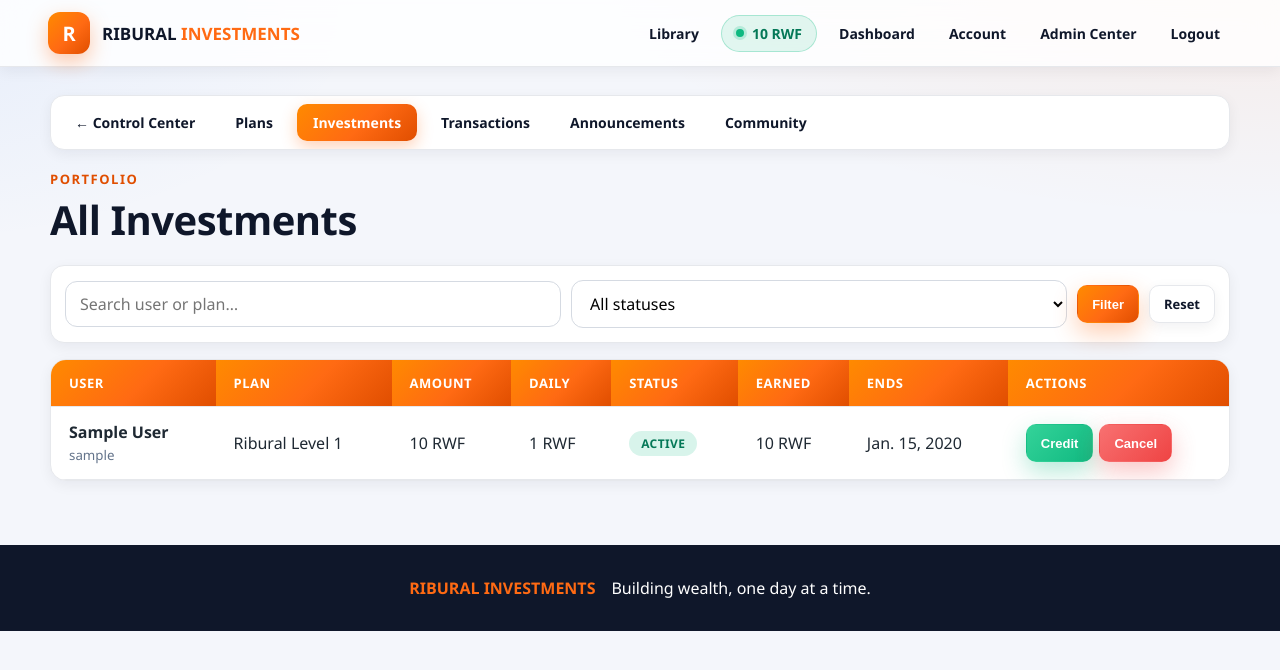
After one commit to Obed200/investmentplatform, a Django app: page /dashboard/admin/investments/ in a window 1280 px wide. The commit adds this page. Shown: the top 670 px of the page. Run offline with Django 5.2, Linux system fonts and the light colour scheme; a user stored in the database is signed in; data comes from the database, SQL or seed files in the repository; tables that the repository leaves empty hold one stand-in row (values such as "Sample post").

Commit message:
Build in-dashboard management pages (replace Django admin screens)
Add full management CRUD inside the Admin Center so staff never need the
Django admin:
- Plans: list, create, edit, enable/disable, delete (guarded when in use)
- Investments: filterable/paginated list with credit-earnings and cancel
- Transactions: filterable/paginated ledger (type, status, search)
- Announcements: list, create, edit, show/hide, delete
- Community & contact links: singleton editor

Includes a shared management tab nav, filter bars, pagination, row
actions, and matching styles. Admin Center shortcuts now point to these
internal pages instead of /admin/.

Co-Authored-By: Claude Opus 4.8 <noreply@anthropic.com>

```diff
--- a/dashboard/urls.py
+++ b/dashboard/urls.py
@@ -7,8 +7,35 @@ app_name = 'dashboard'
 urlpatterns = [
     path('', views.user_dashboard, name='user_dashboard'),
     path('admin/', views.admin_dashboard, name='admin_dashboard'),
+
+    # Approval actions
     path('admin/deposit/<int:pk>/approve/', views.approve_deposit, name='approve_deposit'),
     path('admin/deposit/<int:pk>/reject/', views.reject_deposit, name='reject_deposit'),
     path('admin/withdrawal/<int:pk>/approve/', views.approve_withdrawal, name='approve_withdrawal'),
     path('admin/withdrawal/<int:pk>/reject/', views.reject_withdrawal, name='reject_withdrawal'),
+
+    # Investment plans
+    path('admin/plans/', views.manage_plans, name='manage_plans'),
+    path('admin/plans/new/', views.plan_create, name='plan_create'),
+    path('admin/plans/<int:pk>/edit/', views.plan_edit, name='plan_edit'),
+    path('admin/plans/<int:pk>/delete/', views.plan_delete, name='plan_delete'),
+    path('admin/plans/<int:pk>/toggle/', views.plan_toggle, name='plan_toggle'),
+
+    # Investments
+    path('admin/investments/', views.manage_investments, name='manage_investments'),
+    path('admin/investments/<int:pk>/credit/', views.investment_credit, name='investment_credit'),
+    path('admin/investments/<int:pk>/cancel/', views.investment_cancel, name='investment_cancel'),
+
+    # Transactions
+    path('admin/transactions/', views.manage_transactions, name='manage_transactions'),
+
+    # Community links
+    path('admin/community/', views.manage_community, name='manage_community'),
+
+    # Announcements
+    path('admin/announcements/', views.manage_announcements, name='manage_announcements'),
+    path('admin/announcements/new/', views.announcement_create, name='announcement_create'),
+    path('admin/announcements/<int:pk>/edit/', views.announcement_edit, name='announcement_edit'),
+    path('admin/announcements/<int:pk>/delete/', views.announcement_delete, name='announcement_delete'),
+    path('admin/announcements/<int:pk>/toggle/', views.announcement_toggle, name='announcement_toggle'),
 ]
--- a/dashboard/views.py
+++ b/dashboard/views.py
@@ -1,16 +1,19 @@
 from django.contrib import messages
 from django.contrib.admin.views.decorators import staff_member_required
 from django.contrib.auth.decorators import login_required
-from django.db.models import Count, Sum
+from django.core.paginator import Paginator
+from django.db.models import Count, Q, Sum
 from django.shortcuts import get_object_or_404, redirect, render
 from django.utils import timezone
 from django.views.decorators.http import require_POST
 
 from accounts.models import Profile
 from core.models import Announcement, SiteSettings
-from investments.models import Investment
+from investments.models import Investment, InvestmentPlan
 from payments.models import Deposit, Withdrawal
 from transactions.models import Transaction
+
+from .forms import AnnouncementForm, InvestmentPlanForm, SiteSettingsForm
 
 
 @login_required
@@ -114,3 +117,196 @@ def reject_withdrawal(request, pk):
         withdrawal.reject(note)
         messages.error(request, f"Rejected {withdrawal.user.username}'s withdrawal.")
     return redirect("dashboard:admin_dashboard")
+
+
+# ==========================================================================
+# Management pages (in-dashboard CRUD, replacing the Django admin screens)
+# ==========================================================================
+
+# -------- Investment plans --------
+@staff_member_required
+def manage_plans(request):
+    plans = InvestmentPlan.objects.all()
+    return render(request, "dashboard/manage/plans.html", {"plans": plans, "section": "plans"})
+
+
+@staff_member_required
+def plan_create(request):
+    form = InvestmentPlanForm(request.POST or None)
+    if request.method == "POST" and form.is_valid():
+        plan = form.save()
+        messages.success(request, f"Plan '{plan.name}' created.")
+        return redirect("dashboard:manage_plans")
+    return render(request, "dashboard/manage/form.html", {
+        "form": form, "section": "plans", "title": "New investment plan",
+        "back_url": "dashboard:manage_plans",
+    })
+
+
+@staff_member_required
+def plan_edit(request, pk):
+    plan = get_object_or_404(InvestmentPlan, pk=pk)
+    form = InvestmentPlanForm(request.POST or None, instance=plan)
+    if request.method == "POST" and form.is_valid():
+        form.save()
+        messages.success(request, f"Plan '{plan.name}' updated.")
+        return redirect("dashboard:manage_plans")
+    return render(request, "dashboard/manage/form.html", {
+        "form": form, "section": "plans", "title": f"Edit {plan.name}",
+        "back_url": "dashboard:manage_plans", "delete_url": "dashboard:plan_delete", "object": plan,
+    })
+
+
+@staff_member_required
+@require_POST
+def plan_delete(request, pk):
+    plan = get_object_or_404(InvestmentPlan, pk=pk)
+    if plan.investments.exists() or plan.deposits.exists():
+        messages.error(request, f"Cannot delete '{plan.name}' — it has investments or deposits. Deactivate it instead.")
+    else:
+        name = plan.name
+        plan.delete()
+        messages.success(request, f"Plan '{name}' deleted.")
+    return redirect("dashboard:manage_plans")
+
+
+@staff_member_required
+@require_POST
+def plan_toggle(request, pk):
+    plan = get_object_or_404(InvestmentPlan, pk=pk)
+    plan.is_active = not plan.is_active
+    plan.save(update_fields=["is_active"])
+    messages.success(request, f"Plan '{plan.name}' is now {'active' if plan.is_active else 'inactive'}.")
+    return redirect("dashboard:manage_plans")
+
+
+# -------- Investments --------
+@staff_member_required
+def manage_investments(request):
+    investments = Investment.objects.select_related("user", "plan").all()
+    status = request.GET.get("status", "")
+    q = request.GET.get("q", "").strip()
+    if status:
+        investments = investments.filter(status=status)
+    if q:
+        investments = investments.filter(
+            Q(user__username__icontains=q) | Q(user__profile__full_name__icontains=q) | Q(plan__name__icontains=q)
+        )
+    page = Paginator(investments, 25).get_page(request.GET.get("page"))
+    return render(request, "dashboard/manage/investments.html", {
+        "page_obj": page, "section": "investments",
+        "status": status, "q": q, "status_choices": Investment.STATUS_CHOICES,
+    })
+
+
+@staff_member_required
+@require_POST
+def investment_credit(request, pk):
+    investment = get_object_or_404(Investment, pk=pk)
+    days = investment.credit_due_earnings()
+    messages.success(request, f"Credited {days} day(s) of earnings for {investment.user.username}.")
+    return redirect(request.META.get("HTTP_REFERER") or "dashboard:manage_investments")
+
+
+@staff_member_required
+@require_POST
+def investment_cancel(request, pk):
+    investment = get_object_or_404(Investment, pk=pk)
+    investment.status = Investment.CANCELLED
+    investment.save(update_fields=["status"])
+    messages.warning(request, f"Investment for {investment.user.username} cancelled.")
+    return redirect(request.META.get("HTTP_REFERER") or "dashboard:manage_investments")
+
+
+# -------- Transactions --------
+@staff_member_required
+def manage_transactions(request):
+    txns = Transaction.objects.select_related("user").all()
+    ttype = request.GET.get("type", "")
+    status = request.GET.get("status", "")
+    q = request.GET.get("q", "").strip()
+    if ttype:
+        txns = txns.filter(transaction_type=ttype)
+    if status:
+        txns = txns.filter(status=status)
+    if q:
+        txns = txns.filter(
+            Q(user__username__icontains=q) | Q(user__profile__full_name__icontains=q) | Q(description__icontains=q)
+        )
+    page = Paginator(txns, 30).get_page(request.GET.get("page"))
+    return render(request, "dashboard/manage/transactions.html", {
+        "page_obj": page, "section": "transactions",
+        "type": ttype, "status": status, "q": q,
+        "type_choices": Transaction.TYPE_CHOICES, "status_choices": Transaction.STATUS_CHOICES,
+    })
+
+
+# -------- Community links (singleton) --------
+@staff_member_required
+def manage_community(request):
+    settings_obj = SiteSettings.load()
+    form = SiteSettingsForm(request.POST or None, instance=settings_obj)
+    if request.method == "POST" and form.is_valid():
+        form.save()
+        messages.success(request, "Community links updated.")
+        return redirect("dashboard:manage_community")
+    return render(request, "dashboard/manage/form.html", {
+        "form": form, "section": "community", "title": "Community & contact links",
+        "back_url": "dashboard:admin_dashboard",
+    })
+
+
+# -------- Announcements --------
+@staff_member_required
+def manage_announcements(request):
+    announcements = Announcement.objects.all()
+    return render(request, "dashboard/manage/announcements.html", {
+        "announcements": announcements, "section": "announcements",
+    })
+
+
+@staff_member_required
+def announcement_create(request):
+    form = AnnouncementForm(request.POST or None)
+    if request.method == "POST" and form.is_valid():
+        form.save()
+        messages.success(request, "Announcement published.")
+        return redirect("dashboard:manage_announcements")
+    return render(request, "dashboard/manage/form.html", {
+        "form": form, "section": "announcements", "title": "New announcement",
+        "back_url": "dashboard:manage_announcements",
+    })
+
+
+@staff_member_required
+def announcement_edit(request, pk):
+    announcement = get_object_or_404(Announcement, pk=pk)
+    form = AnnouncementForm(request.POST or None, instance=announcement)
+    if request.method == "POST" and form.is_valid():
+        form.save()
+        messages.success(request, "Announcement updated.")
+        return redirect("dashboard:manage_announcements")
+    return render(request, "dashboard/manage/form.html", {
+        "form": form, "section": "announcements", "title": f"Edit: {announcement.title}",
+        "back_url": "dashboard:manage_announcements", "delete_url": "dashboard:announcement_delete",
+        "object": announcement,
+    })
+
+
+@staff_member_required
+@require_POST
+def announcement_delete(request, pk):
+    announcement = get_object_or_404(Announcement, pk=pk)
+    announcement.delete()
+    messages.success(request, "Announcement deleted.")
+    return redirect("dashboard:manage_announcements")
+
+
+@staff_member_required
+@require_POST
+def announcement_toggle(request, pk):
+    announcement = get_object_or_404(Announcement, pk=pk)
+    announcement.is_active = not announcement.is_active
+    announcement.save(update_fields=["is_active"])
+    messages.success(request, f"Announcement is now {'active' if announcement.is_active else 'hidden'}.")
+    return redirect("dashboard:manage_announcements")
--- a/static/css/style.css
+++ b/static/css/style.css
@@ -588,6 +588,70 @@ input:focus, select:focus, textarea:focus {
 .plan-summary .plan-price { font-size: 30px; font-weight: 900; color: var(--orange-dark); margin: 8px 0; }
 .plan-summary .detail-list { margin-top: 12px; }
 
+/* ------------------------------ Management pages ------------------------------ */
+.manage-nav {
+    display: flex;
+    flex-wrap: wrap;
+    gap: 8px;
+    padding: 8px;
+    margin-bottom: 20px;
+    background: var(--white);
+    border: 1px solid var(--line);
+    border-radius: 14px;
+    box-shadow: var(--shadow-sm);
+    overflow-x: auto;
+}
+.manage-nav a {
+    padding: 9px 16px;
+    border-radius: 10px;
+    text-decoration: none;
+    font-weight: 700;
+    font-size: 14px;
+    color: var(--night);
+    white-space: nowrap;
+    transition: background .15s, color .15s;
+}
+.manage-nav a:hover { background: var(--brand-grad-soft); color: var(--orange-dark); }
+.manage-nav a.active { background: var(--brand-grad); color: var(--white); box-shadow: 0 6px 16px rgba(255,106,19,.3); }
+
+.manage-head {
+    display: flex;
+    align-items: center;
+    justify-content: space-between;
+    gap: 14px;
+    flex-wrap: wrap;
+    margin-bottom: 18px;
+}
+.manage-head h1 { margin: 0; font-size: clamp(26px, 4vw, 40px); color: var(--night); letter-spacing: -.5px; }
+.manage-head .eyebrow { margin-bottom: 4px; }
+
+.filter-bar {
+    display: flex;
+    flex-wrap: wrap;
+    gap: 10px;
+    align-items: center;
+    padding: 14px;
+    margin-bottom: 16px;
+    background: var(--white);
+    border: 1px solid var(--line);
+    border-radius: 14px;
+    box-shadow: var(--shadow-sm);
+}
+.filter-bar input, .filter-bar select { width: auto; min-width: 160px; flex: 1 1 160px; min-height: 42px; }
+.filter-bar .btn { flex: 0 0 auto; }
+
+.row-actions { display: flex; gap: 6px; flex-wrap: wrap; align-items: center; }
+.row-actions form { margin: 0; }
+
+.pagination {
+    display: flex;
+    align-items: center;
+    justify-content: center;
+    gap: 14px;
+    margin-top: 20px;
+}
+.page-info { color: var(--muted); font-weight: 700; font-size: 14px; }
+
 /* ------------------------------ Messages ------------------------------ */
 .messages {
     width: min(1180px, calc(100% - 32px));
--- /dev/null
+++ b/templates/dashboard/manage/_nav.html
@@ -0,0 +1,9 @@
+{% load static %}
+<nav class="manage-nav">
+    <a href="{% url 'dashboard:admin_dashboard' %}">← Control Center</a>
+    <a href="{% url 'dashboard:manage_plans' %}" class="{% if section == 'plans' %}active{% endif %}">Plans</a>
+    <a href="{% url 'dashboard:manage_investments' %}" class="{% if section == 'investments' %}active{% endif %}">Investments</a>
+    <a href="{% url 'dashboard:manage_transactions' %}" class="{% if section == 'transactions' %}active{% endif %}">Transactions</a>
+    <a href="{% url 'dashboard:manage_announcements' %}" class="{% if section == 'announcements' %}active{% endif %}">Announcements</a>
+    <a href="{% url 'dashboard:manage_community' %}" class="{% if section == 'community' %}active{% endif %}">Community</a>
+</nav>
--- /dev/null
+++ b/templates/dashboard/manage/_pagination.html
@@ -0,0 +1,11 @@
+{% if page_obj.paginator.num_pages > 1 %}
+<div class="pagination">
+    {% if page_obj.has_previous %}
+        <a class="btn ghost sm" href="?{% if q %}q={{ q }}&{% endif %}{% if status %}status={{ status }}&{% endif %}{% if type %}type={{ type }}&{% endif %}page={{ page_obj.previous_page_number }}">← Prev</a>
+    {% endif %}
+    <span class="page-info">Page {{ page_obj.number }} of {{ page_obj.paginator.num_pages }}</span>
+    {% if page_obj.has_next %}
+        <a class="btn ghost sm" href="?{% if q %}q={{ q }}&{% endif %}{% if status %}status={{ status }}&{% endif %}{% if type %}type={{ type }}&{% endif %}page={{ page_obj.next_page_number }}">Next →</a>
+    {% endif %}
+</div>
+{% endif %}
--- /dev/null
+++ b/templates/dashboard/manage/investments.html
@@ -0,0 +1,67 @@
+{% extends 'base.html' %}
+{% load humanize %}
+
+{% block title %}All Investments | Ribural{% endblock %}
+
+{% block content %}
+{% include 'dashboard/manage/_nav.html' %}
+
+<div class="manage-head">
+    <div>
+        <p class="eyebrow">Portfolio</p>
+        <h1>All Investments</h1>
+    </div>
+</div>
+
+<form method="get" class="filter-bar">
+    <input type="search" name="q" value="{{ q }}" placeholder="Search user or plan…">
+    <select name="status">
+        <option value="">All statuses</option>
+        {% for value, label in status_choices %}
+            <option value="{{ value }}" {% if status == value %}selected{% endif %}>{{ label }}</option>
+        {% endfor %}
+    </select>
+    <button class="btn primary sm" type="submit">Filter</button>
+    <a class="btn ghost sm" href="{% url 'dashboard:manage_investments' %}">Reset</a>
+</form>
+
+<div class="table-wrap">
+    <table class="plan-table">
+        <thead>
+            <tr>
+                <th>User</th><th>Plan</th><th>Amount</th><th>Daily</th>
+                <th>Status</th><th>Earned</th><th>Ends</th><th>Actions</th>
+            </tr>
+        </thead>
+        <tbody>
+            {% for inv in page_obj %}
+                <tr>
+                    <td><strong>{{ inv.user.profile.full_name|default:inv.user.username }}</strong><br><small>{{ inv.user.username }}</small></td>
+                    <td>{{ inv.plan.name }}</td>
+                    <td>{{ inv.amount|floatformat:0|intcomma }} RWF</td>
+                    <td>{{ inv.daily_income|floatformat:0|intcomma }} RWF</td>
+                    <td><span class="badge {{ inv.status }}">{{ inv.get_status_display }}</span></td>
+                    <td>{{ inv.total_earned|floatformat:0|intcomma }} RWF</td>
+                    <td>{{ inv.end_date|default:"—" }}</td>
+                    <td>
+                        <div class="row-actions">
+                            {% if inv.status == 'active' %}
+                                <form method="post" action="{% url 'dashboard:investment_credit' inv.id %}">{% csrf_token %}
+                                    <button class="btn success sm" type="submit">Credit</button>
+                                </form>
+                                <form method="post" action="{% url 'dashboard:investment_cancel' inv.id %}" onsubmit="return confirm('Cancel this investment?');">{% csrf_token %}
+                                    <button class="btn danger sm" type="submit">Cancel</button>
+                                </form>
+                            {% else %}<small class="muted">—</small>{% endif %}
+                        </div>
+                    </td>
+                </tr>
+            {% empty %}
+                <tr><td colspan="8" class="muted">No investments match your filters.</td></tr>
+            {% endfor %}
+        </tbody>
+    </table>
+</div>
+
+{% include 'dashboard/manage/_pagination.html' %}
+{% endblock %}
```
Also changed, not shown: dashboard/forms.py (added, +23 -0 lines), templates/dashboard/admin_dashboard.html (+5 -5 lines), templates/dashboard/manage/announcements.html (added, +39 -0 lines), templates/dashboard/manage/form.html (added, +45 -0 lines), templates/dashboard/manage/plans.html (added, +56 -0 lines), templates/dashboard/manage/transactions.html (added, +57 -0 lines).
